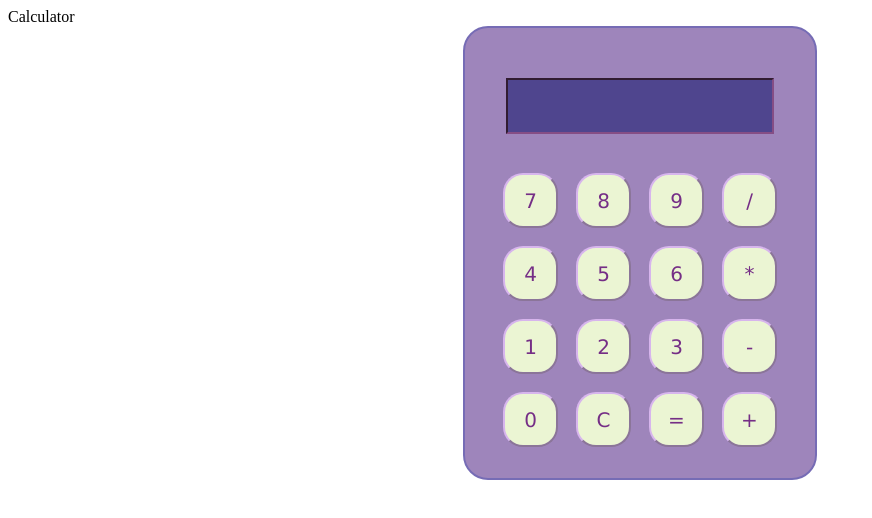
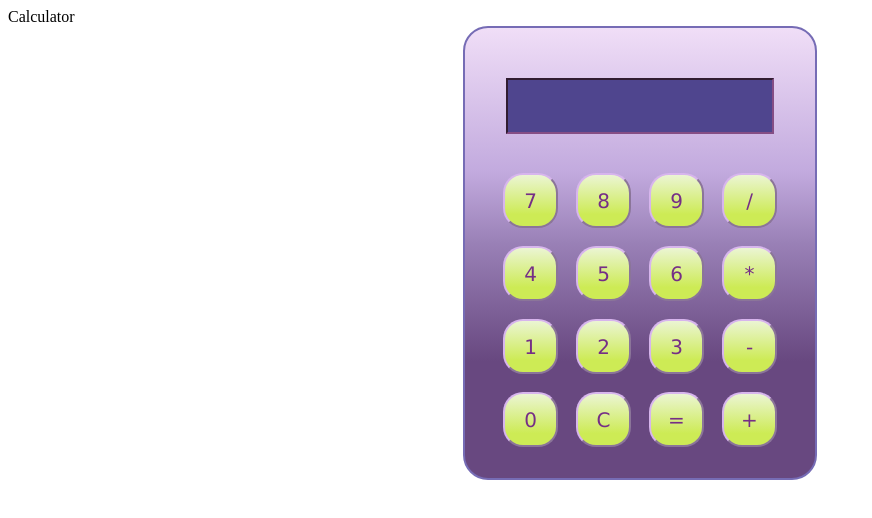
Before and after one commit to djendja/Calculator-App, a website: page index.html in a window 1280 px wide. Shown: the whole page, without its empty margins (0-872 px from the left). Drawn offline with Linux system fonts and the light colour scheme.

Commit message:
gradient

```diff
--- a/styles/css/styles.css
+++ b/styles/css/styles.css
@@ -4,7 +4,7 @@
   align-items: center;
   width: 350px;
   height: 400px;
-  background-color: #9e85bb;
+  background: linear-gradient(180deg, #f0def7 0%, #c2aade 32%, #9980b6 48%, #684880 74%);
   padding-top: 50px;
   border: 2px solid;
   border-color: #766cb5;
@@ -39,7 +39,7 @@
   height: 55px;
   font-family: Verdana, Geneva, Tahoma, sans-serif;
   color: #752e86;
-  background: #ebf5d3;
+  background: linear-gradient(180deg, #ebf5d3 0%, #cdeb55 77%);
   margin: 9px;
 }
 
```
